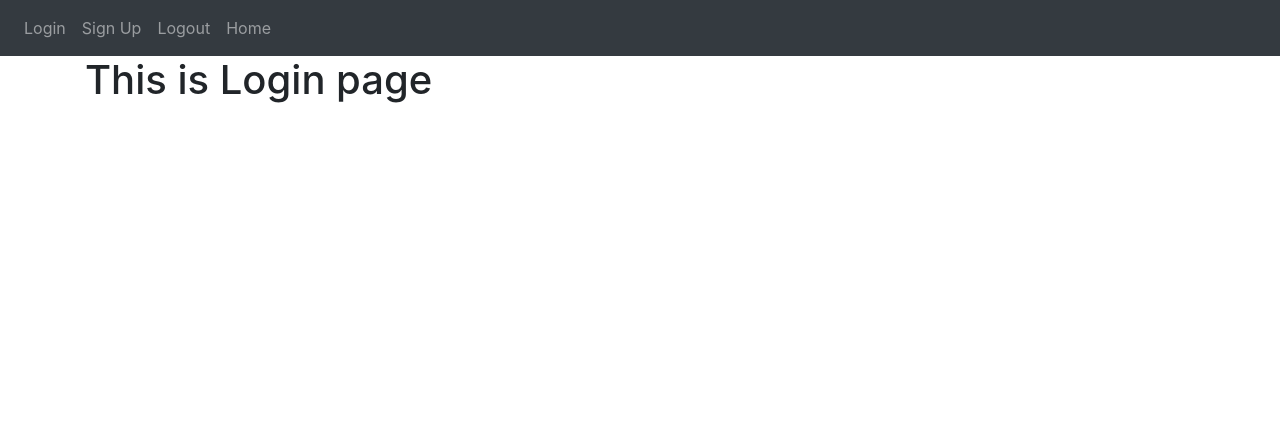
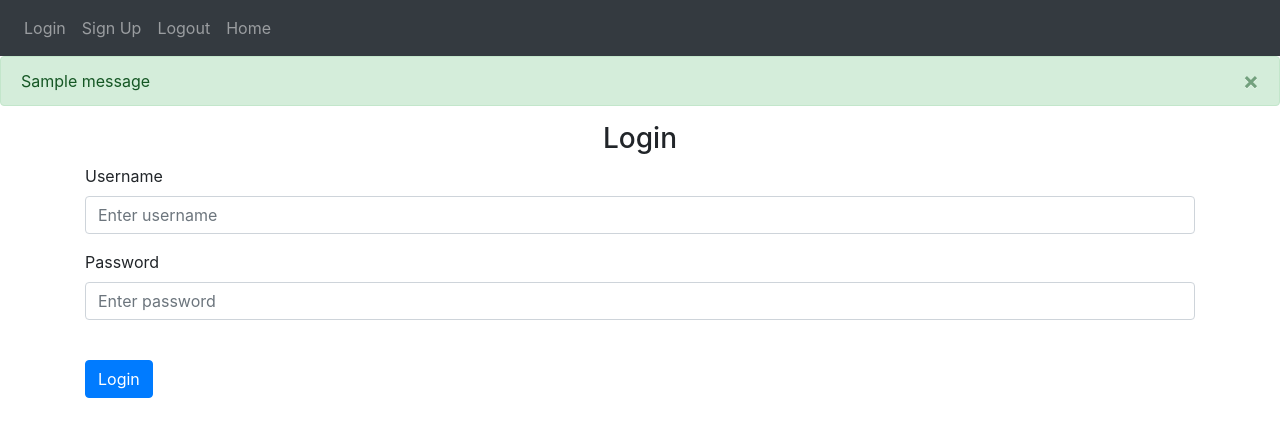
Before and after one commit to Varracosta/Flask_Website, a Flask app: page /login in a window 1280 px wide. Shown: the top 437 px of the page. Run offline with Flask 2, Linux system fonts and the light colour scheme; tables that the repository leaves empty hold one stand-in row (values such as "Sample post"); one stand-in notice (Sample message) is shown; some libraries are stand-ins or nearby versions.

Commit message:
setting up database. Now user can sign up and login to website

```diff
--- a/website/__init__.py
+++ b/website/__init__.py
@@ -1,9 +1,16 @@
 from flask import Flask
+from flask_sqlalchemy import SQLAlchemy
+from os import path
+
+db = SQLAlchemy()
+DB_NAME = "database.db"
 
 
 def create_app():
     app = Flask(__name__)
     app.config["SECRET_KEY"] = "some secret key abrakebabra"
+    app.config["SQLALCHEMY_DATABASE_URI"] = f"sqlite:///{DB_NAME}"
+    db.init_app(app)
 
     from .views import views
     from .auth import auth
@@ -11,4 +18,14 @@ def create_app():
     app.register_blueprint(views, url_prefix="/")
     app.register_blueprint(auth, url_prefix="/")
 
+    from .models import User, Note
+
+    create_database(app)
+
     return app
+
+
+def create_database(app):
+    if not path.exists("website/" + DB_NAME):
+        db.create_all(app=app)
+        print("Database created!")
--- a/website/auth.py
+++ b/website/auth.py
@@ -1,11 +1,28 @@
-from flask import Blueprint, render_template
-
+from flask import Blueprint, render_template, request, flash, redirect, url_for
+from .models import User
+from . import db
+from werkzeug.security import generate_password_hash, check_password_hash
+from flask_login import login_user, login_required, logout_user, current_user
 
 auth = Blueprint("auth", __name__)
 
 
-@auth.route("/login")
+@auth.route("/login", methods=["GET", "POST"])
 def login():
+    if request.method == "POST":
+        username = request.form.get("username")
+        password = request.form.get("password")
+
+        user = User.query.filter_by(username=username).first()
+        if user:
+            if check_password_hash(user.password, password):
+                flash("Logged in successfully!", category="success")
+                return redirect(url_for("views.home"))
+            else:
+                flash("Incorrect password, try again", category="error")
+        else:
+            flash("User with this username doesn't exist", category="error")
+
     return render_template("login.html")
 
 
@@ -14,6 +31,30 @@ def logout():
     return "<h1>Logout</h1>"
 
 
-@auth.route("/sign-up")
+@auth.route("/sign-up", methods=["GET", "POST"])
 def sigh_up():
+    if request.method == "POST":
+        email = request.form.get("email")
+        username = request.form.get("username")
+        password1 = request.form.get("password1")
+        password2 = request.form.get("password2")
+
+        user = User.query.filter_by(username=username).first()
+        if user:
+            flash("User with this username already exists", category="error")
+        elif len(email) < 4:
+            flash("Email must be greater than 3 characters", category="error")
+        elif len(username) < 2:
+            flash("Username must be greater than 1 character", category="error")
+        elif password1 != password2:
+            flash("Passwords don't match", category="error")
+        elif len(password1) < 6:
+            flash("Password must be greater than 6 characters", category="error")
+        else:
+            new_user = User(email=email, username=username, password=generate_password_hash(password1, method="sha256"))
+            db.session.add(new_user)
+            db.session.commit()
+            flash("Account created!", category="success")
+            return redirect(url_for("views.home"))
+
     return render_template("sign_up.html")
--- a/website/templates/base.html
+++ b/website/templates/base.html
@@ -39,6 +39,29 @@
                 </div>
             </div>
         </nav>
+
+        {% with messages = get_flashed_messages(with_categories=true) %}
+        {% if messages %}
+            {% for category, message in messages %}
+            {% if category == "error" %}
+            <div class="alert alert-danger alert-dismissible fade show" role="alert">
+                {{ message }}
+                <button type="button" class="close" data-dismiss="alert">
+                    <span araa-hidden="true">&times;</span>
+                </button>
+            </div>
+            {% else %}
+            <div class="alert alert-success alert-dismissible fade show" role="alert">
+                {{ message }}
+                <button type="button" class="close" data-dismiss="alert">
+                    <span aria-hidden="true">&times;</span>
+                </button>
+            </div>
+            {% endif %}
+            {% endfor %}
+        {% endif %}
+        {% endwith %}
+
         <div class="container">
             {% block content %}
             {% endblock %}
--- a/website/templates/login.html
+++ b/website/templates/login.html
@@ -2,5 +2,27 @@
 {% block title %} Login {% endblock %}
 
 {% block content %}
-<h1> This is Login page </h1>
+<form method="POST">
+    <h3 align="center">Login</h3>
+    <div class="form-group">
+        <label for="username">Username</label>
+        <input
+            type="text"
+            class="form-control"
+            id="username"
+            name="username"
+            placeholder="Enter username"/>
+    </div>
+    <div class="form-group">
+        <label for="password">Password</label>
+        <input
+            type="password"
+            class="form-control"
+            id="password"
+            name="password"
+            placeholder="Enter password"/>
+    </div>
+    <br/>
+    <button type="submit" class="btn btn-primary">Login</button>
+</form>
 {% endblock %}
```
Also changed, not shown: website/models.py (+18 -0 lines), website/templates/sign_up.html (+4 -4 lines), website/database.db (added).
